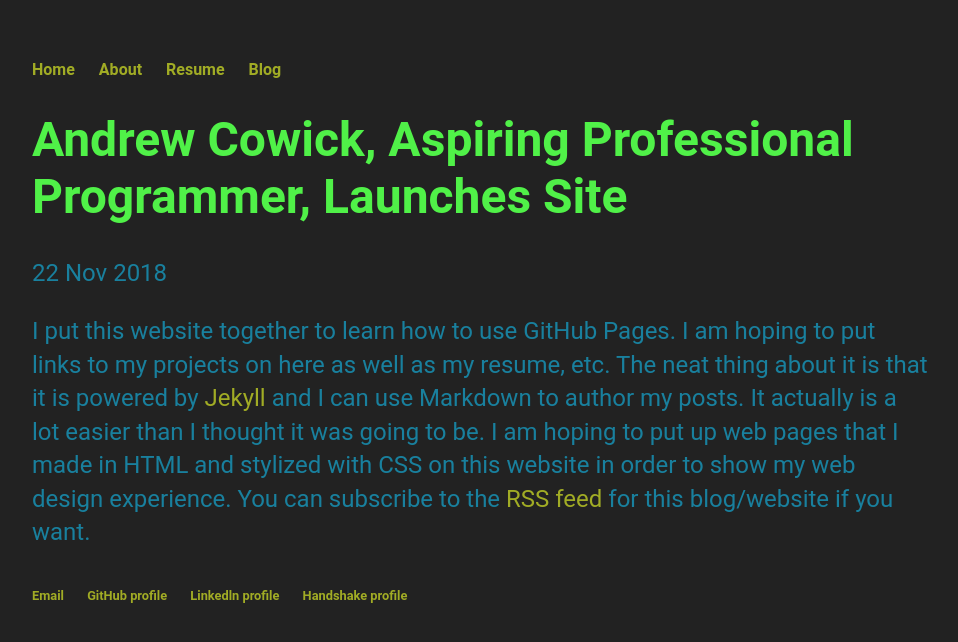
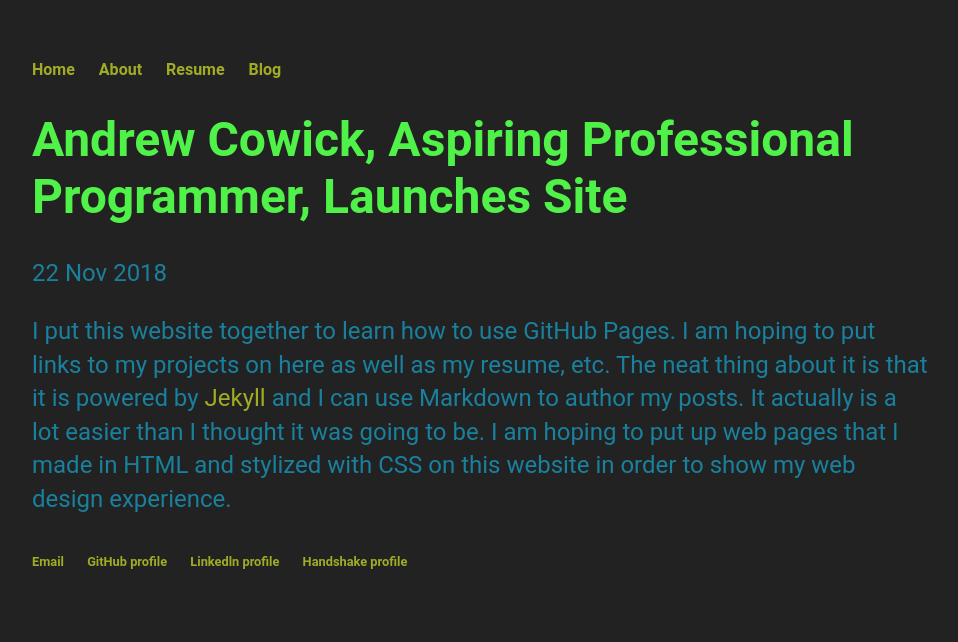
Before and after one commit to acow19/acow19.github.io, a Jekyll site: the page built from _posts/2018-11-22-andrew-cowick-site-launched.md, in a window 1280 px wide. Shown: the top 642 px of the page, without its empty margins (160-1118 px from the left). Built offline with Jekyll 4.4.1, drawn with Linux system fonts in a browser that asks for light colours.

Commit message:
Update 2018-11-22-andrew-cowick-site-launched.md
Removed a dead link

```diff
--- a/_posts/2018-11-22-andrew-cowick-site-launched.md
+++ b/_posts/2018-11-22-andrew-cowick-site-launched.md
@@ -8,4 +8,3 @@ I put this website together to learn how to use GitHub Pages. I am hoping to put
 The neat thing about it is that it is powered by [Jekyll](http://jekyllrb.com) and I can use Markdown to author my posts.
 It actually is a lot easier than I thought it was going to be.
 I am hoping to put up web pages that I made in HTML and stylized with CSS on this website in order to show my web design experience.
-You can subscribe to the [RSS feed](https://acow19.github.io/blog/atom.xml) for this blog/website if you want.
```
